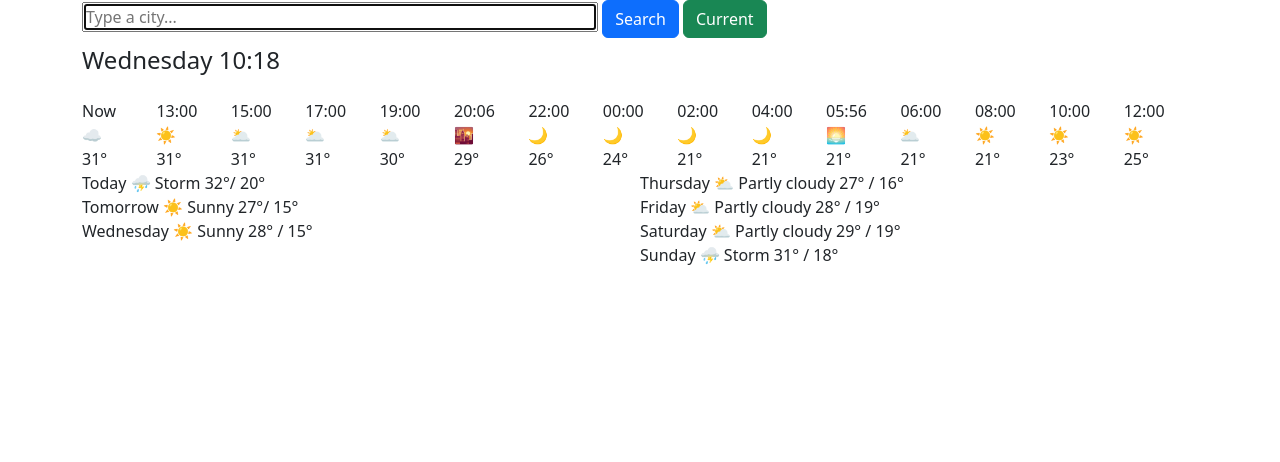
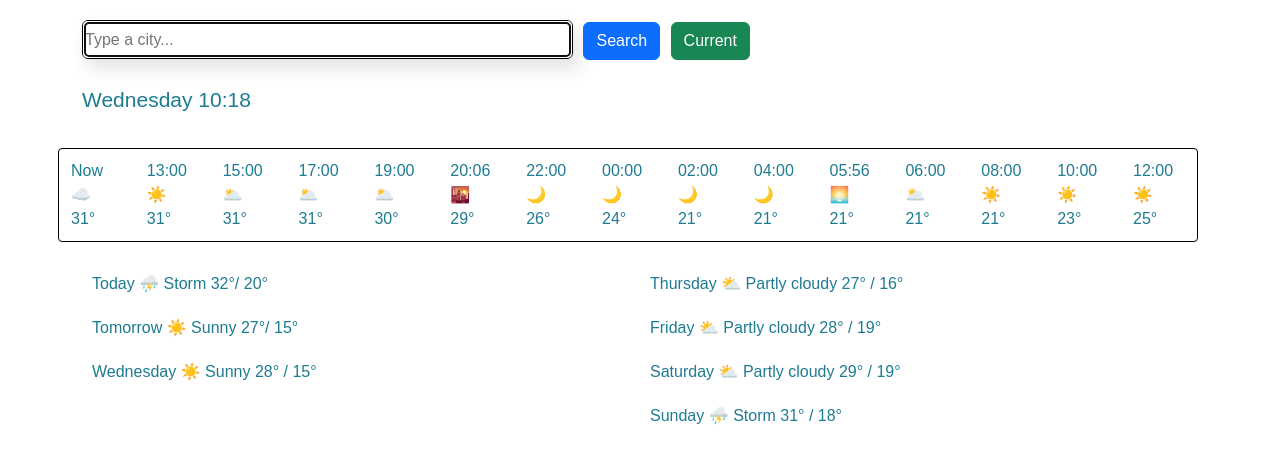
Before and after one commit to btv35/weather-project, a plain HTML site: page index.html in a window 1280 px wide. Drawn offline with nearby package versions, Linux system fonts and the light colour scheme.

Commit message:
Renamed files, link to css was changed

```diff
--- a/my_project_weather.html
+++ b/index.html
@@ -11,7 +11,7 @@
       integrity="sha384-4bw+/aepP/YC94hEpVNVgiZdgIC5+VKNBQNGCHeKRQN+PtmoHDEXuppvnDJzQIu9"
       crossorigin="anonymous"
     />
-    <link rel="stylesheet" href="SheCodes Plus/src/wireframe_style.css" />
+    <link rel="stylesheet" href="style.css" />
   </head>
   <body>
     <div class="container">
```
Also changed, not shown: style.css (renamed from wireframe_style.css).
